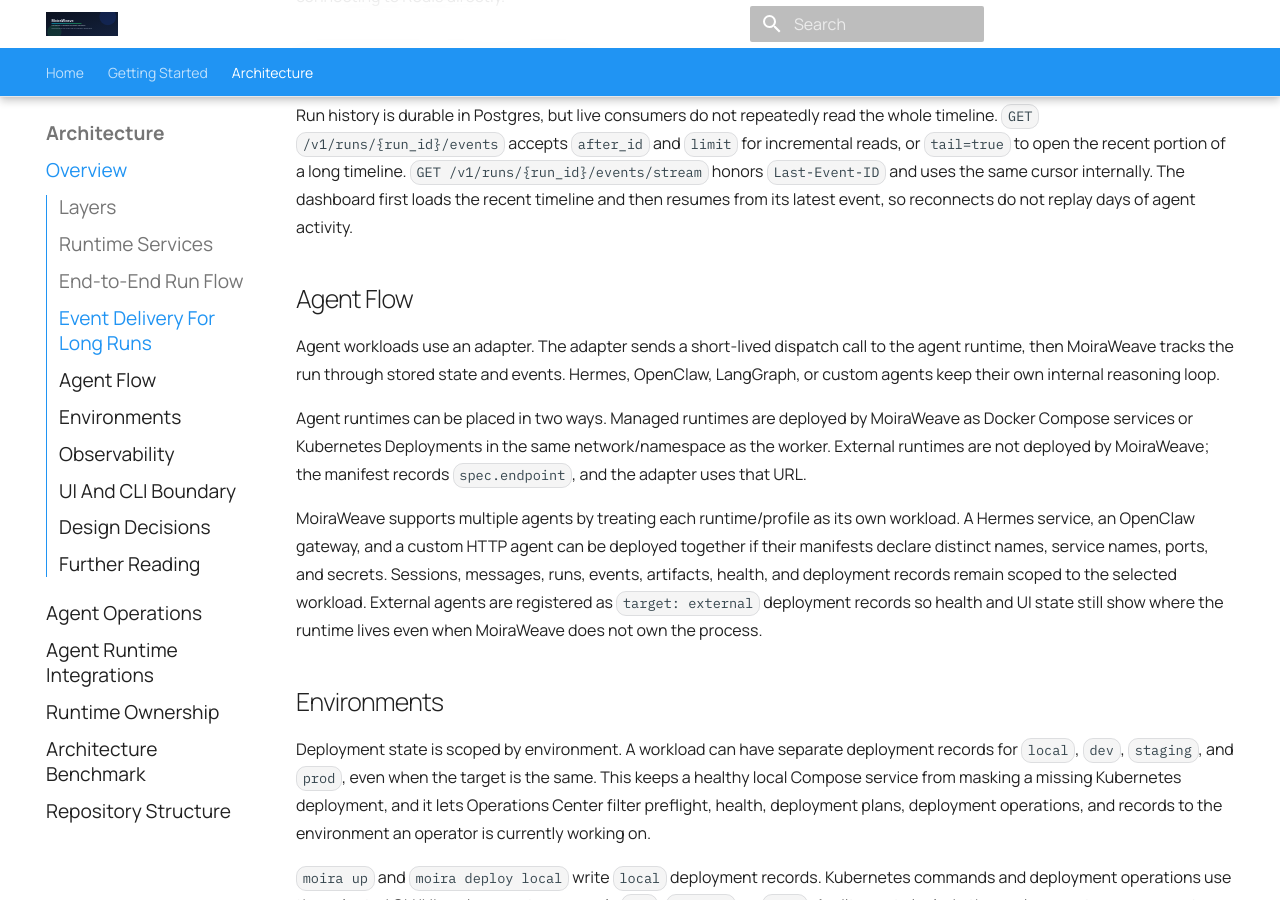
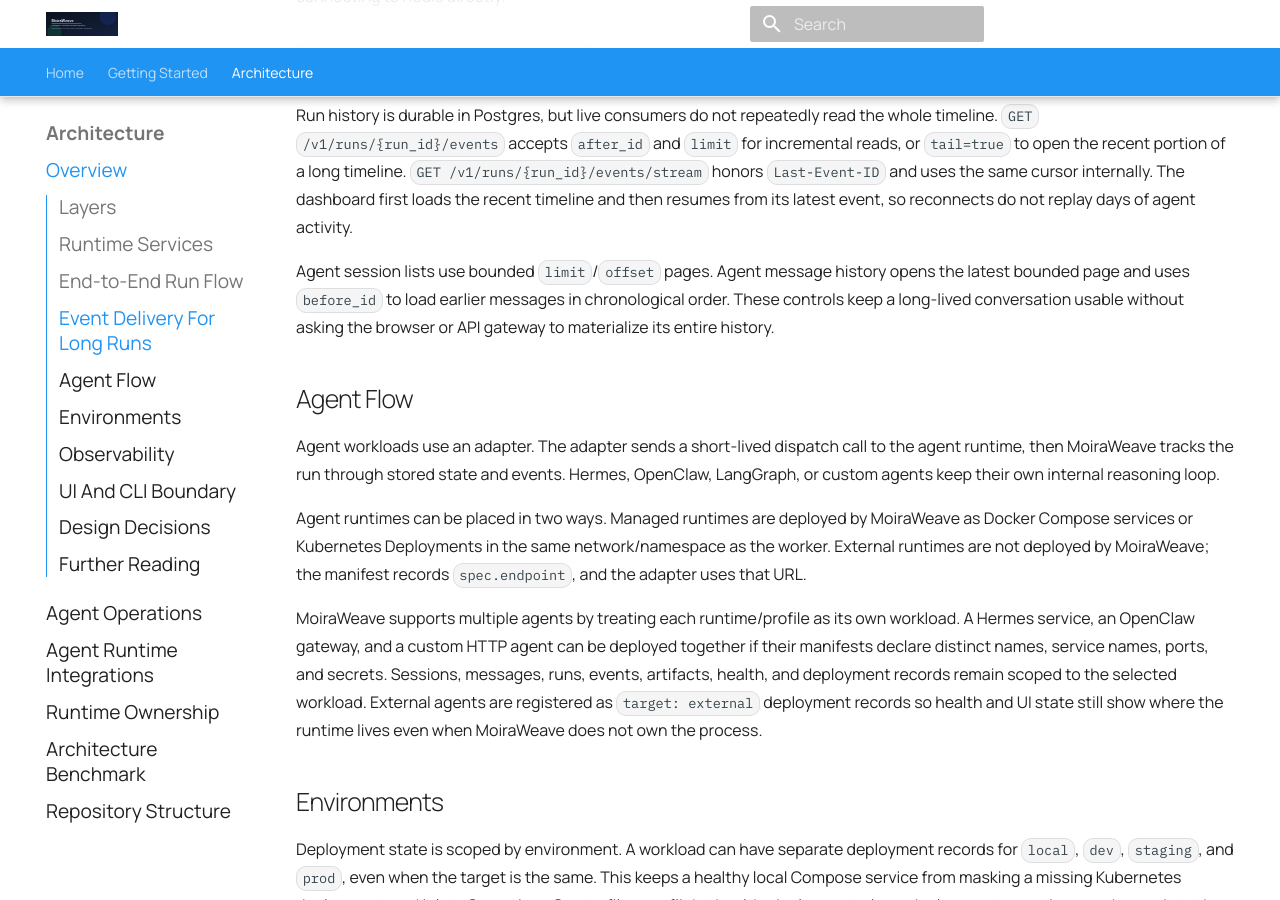
Before and after one commit to moiraweave-labs/moiraweave-docs, an MkDocs documentation site: the page built from docs/architecture.md, in a window 1280 px wide and 900 px high, scrolled down 1569 px. Built offline with MkDocs 1.6.1 and Material for MkDocs 9.7.7, drawn with Linux system fonts in a browser that asks for light colours; comment, search, counter and statistics services are not loaded.

Commit message:
docs: document bounded agent history

```diff
--- a/docs/architecture.md
+++ b/docs/architecture.md
@@ -59,6 +59,11 @@ long timeline. `GET /v1/runs/{run_id}/events/stream` honors `Last-Event-ID` and
 uses the same cursor internally. The dashboard first loads the recent timeline
 and then resumes from its latest event, so reconnects do not replay days of
 agent activity.
+
+Agent session lists use bounded `limit`/`offset` pages. Agent message history
+opens the latest bounded page and uses `before_id` to load earlier messages in
+chronological order. These controls keep a long-lived conversation usable
+without asking the browser or API gateway to materialize its entire history.
 
 ## Agent Flow
 
```
